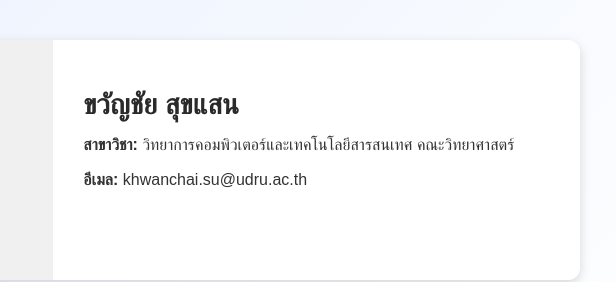
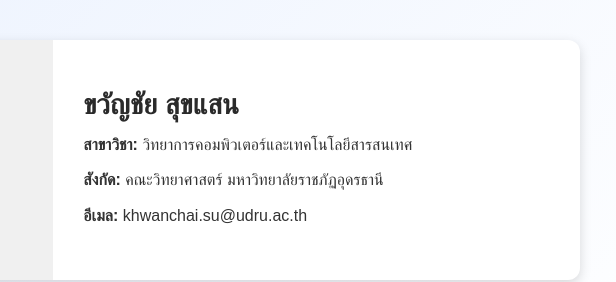
Before and after one commit to Khwanchai-s/khwanchai-s.github.io, a plain HTML site: page index.html in a window 1280 px wide. Shown: the top 282 px of the page, 510-1126 px from the left. Drawn offline with Linux system fonts and the light colour scheme.

Commit message:
Update index.html

```diff
--- a/index.html
+++ b/index.html
@@ -16,7 +16,9 @@
       <div class="profile-info">
         <h1>ขวัญชัย สุขแสน</h1>
 
-        <p><strong>สาขาวิชา:</strong> วิทยาการคอมพิวเตอร์และเทคโนโลยีสารสนเทศ คณะวิทยาศาสตร์ </p>
+        <p><strong>สาขาวิชา:</strong> วิทยาการคอมพิวเตอร์และเทคโนโลยีสารสนเทศ </p>
+        <p><strong>สังกัด:</strong> คณะวิทยาศาสตร์ มหาวิทยาลัยราชภัฏอุดรธานี</p>
+
         <p><strong>อีเมล:</strong> khwanchai.su@udru.ac.th</p>
 
       </div>
```
